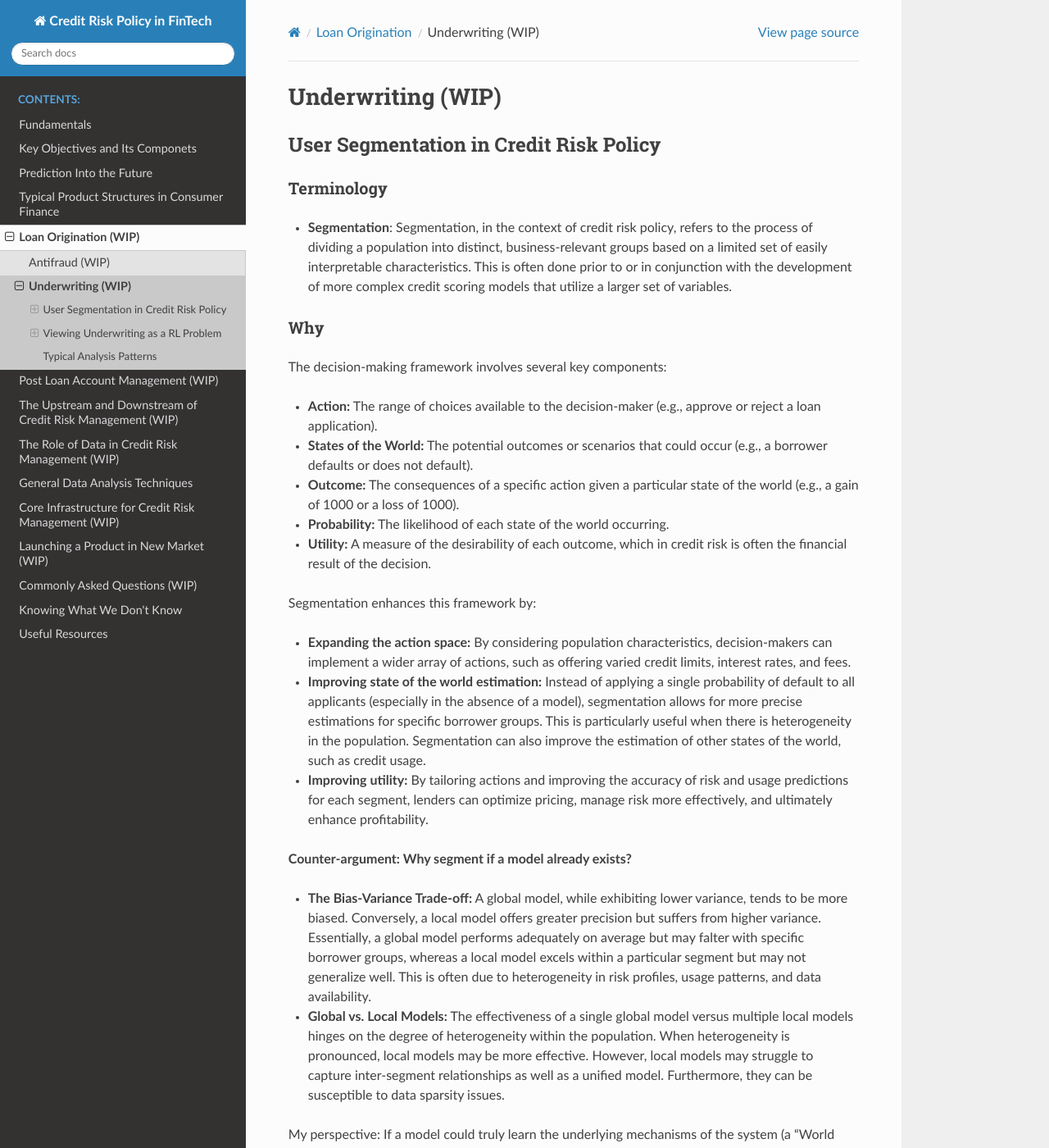
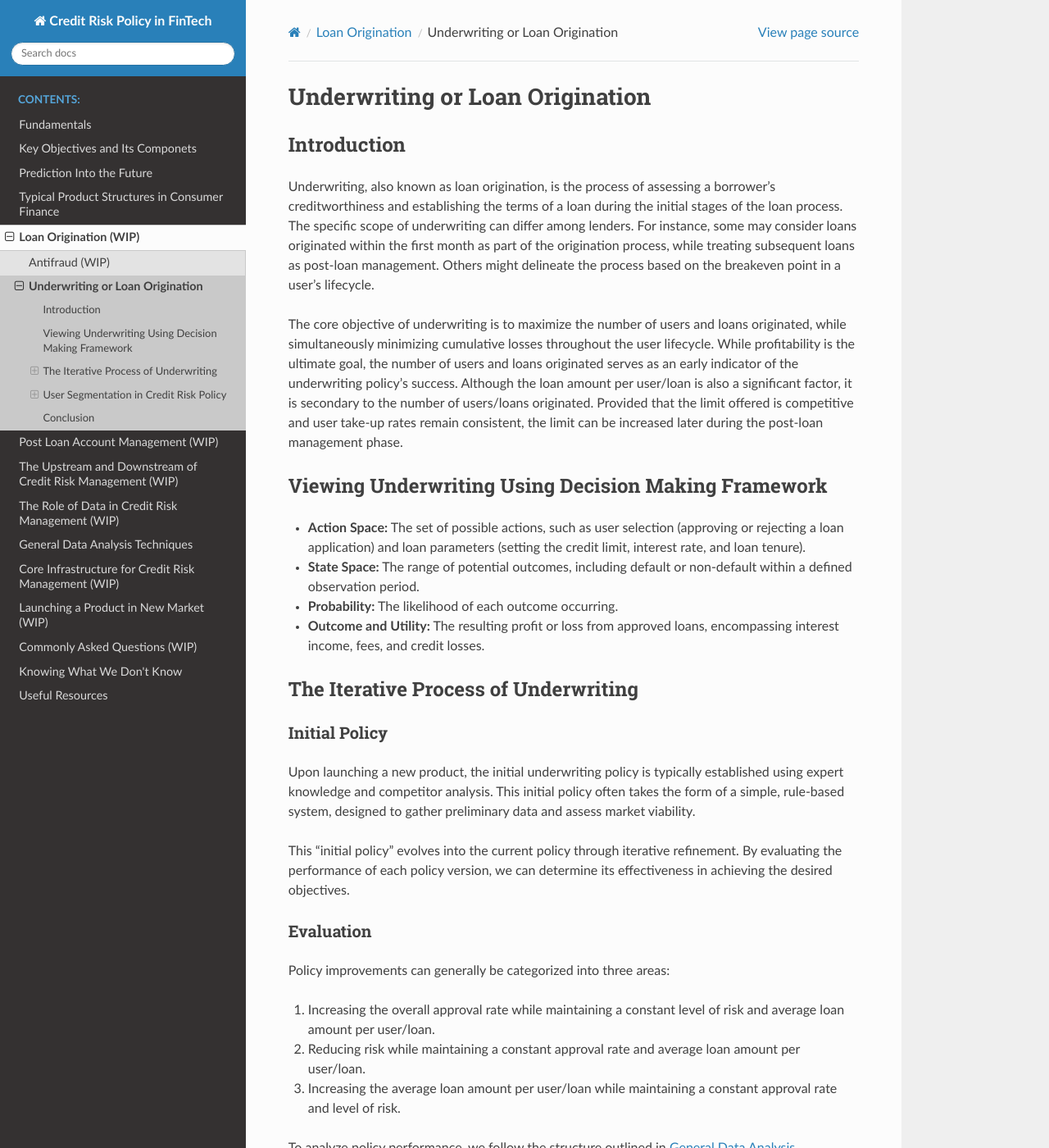
Before and after one commit to kychanbp/credit_risk_mgmt_fintech, a Sphinx documentation site: the page built from docs/source/loan_origination/underwriting.md, in a window 1280 px wide and 1400 px high. Shown: the whole window at 82% size. Built offline with Sphinx 7.4.7 and the Read the Docs theme 3.1.0, drawn with Linux system fonts in a browser that asks for light colours; pages that are not in the unit, such as notebooks, are missing from menus; some of the changed text lies outside the part shown.

Commit message:
updated underwriting and change the name of risk metrix to risk metrics

```diff
--- a/docs/source/loan_origination/underwriting.md
+++ b/docs/source/loan_origination/underwriting.md
@@ -1,4 +1,63 @@
-# Underwriting (WIP)
+# Underwriting or Loan Origination
+
+## Introduction
+
+Underwriting, also known as loan origination, is the process of assessing a borrower's creditworthiness and establishing the terms of a loan during the initial stages of the loan process. The specific scope of underwriting can differ among lenders. For instance, some may consider loans originated within the first month as part of the origination process, while treating subsequent loans as post-loan management. Others might delineate the process based on the breakeven point in a user's lifecycle.
+
+The core objective of underwriting is to maximize the number of users and loans originated, while simultaneously minimizing cumulative losses throughout the user lifecycle. While profitability is the ultimate goal, the number of users and loans originated serves as an early indicator of the underwriting policy's success. Although the loan amount per user/loan is also a significant factor, it is secondary to the number of users/loans originated. Provided that the limit offered is competitive and user take-up rates remain consistent, the limit can be increased later during the post-loan management phase.
+
+## Viewing Underwriting Using Decision Making Framework
+
+- **Action Space:** The set of possible actions, such as user selection (approving or rejecting a loan application) and loan parameters (setting the credit limit, interest rate, and loan tenure).
+- **State Space:** The range of potential outcomes, including default or non-default within a defined observation period.
+- **Probability:** The likelihood of each outcome occurring.
+- **Outcome and Utility:** The resulting profit or loss from approved loans, encompassing interest income, fees, and credit losses.
+
+## The Iterative Process of Underwriting
+
+### Initial Policy
+
+Upon launching a new product, the initial underwriting policy is typically established using expert knowledge and competitor analysis. This initial policy often takes the form of a simple, rule-based system, designed to gather preliminary data and assess market viability.
+
+This "initial policy" evolves into the current policy through iterative refinement. By evaluating the performance of each policy version, we can determine its effectiveness in achieving the desired objectives.
+
+### Evaluation
+
+Policy improvements can generally be categorized into three areas:
+
+1. Increasing the overall approval rate while maintaining a constant level of risk and average loan amount per user/loan.
+2. Reducing risk while maintaining a constant approval rate and average loan amount per user/loan.
+3. Increasing the average loan amount per user/loan while maintaining a constant approval rate and level of risk.
+
+To analyze policy performance, we follow the structure outlined in [General Data Analysis Techniques](../data_analysis.md):
+
+1. **Clearly define the objective:** Does the current policy outperform the previous policy in any of the three areas mentioned above?
+2. **Clearly define the metrics:**
+    1. Risk: First Payment Default (FPD), 3-Month First Payment Default (3FPD), Vintage Analysis
+    2. Approval rate: Number of approved users divided by the total number of unique applications.
+    3. Loan amount per user/loan: Average loan amount per approved user/loan.
+    4. For a comprehensive list of metrics, refer to [Commonly Used Risk Metrics](../key_objective/risk_metrics.md).
+3. **Hypothesis:**
+    1. During policy evaluation, various scenarios (sub-problems) may arise. For example, risk may increase, the approval rate may decrease, or the loan amount per user/loan may decrease.
+    2. For each identified sub-problem, formulate a hypothesis and validate it using the methods described in [General Data Analysis Techniques](../data_analysis.md).
+
+### Iteration and Testing
+
+Following the identification of the root cause of policy performance-whether an improvement or a degradation-the policy can be iterated upon. This involves either reinforcing the promising direction or pivoting to a new approach.
+
+Underwriting policies often employ a layered structure: first, a series of hard rejection rules are applied; then, user segmentation is performed; and finally, model-based segmentation is used. Subsequently, each user is assigned a risk tier. The credit limit is then determined based on the assigned risk tier, as well as other factors such as the user's income.
+
+Policy iteration is often guided by the following questions and observations that arise during the evaluation phase:
+
+- How can we improve our risk model to increase approval rates and/or reduce risk?
+- What additional data sources can we leverage to enhance our risk model?
+- Could relaxing our hard rejection rules lead to a higher approval rate?
+- How can we refine user segmentation to provide more tailored experiences for different user groups?
+- Would increasing the credit limit improve user conversion rates?
+- Would offering longer loan tenures increase user conversion rates and/or the average loan amount per user?
+- How would adjusting interest rates impact user conversion rates and risk?
+
+After the policy is iterated, it is tested again using the same process as the initial policy evaluation.
 
 ## User Segmentation in Credit Risk Policy
 
@@ -56,24 +115,6 @@ In my experience, segmentation is most valuable when a robust risk model is eith
 
 Segmentation is an iterative process; a simple initial segmentation can be refined based on subsequent testing results.
 
----
+## Conclusion
 
-## Viewing Underwriting as a RL Problem
-
-For a detailed discussion of reinforcement learning in credit risk management, see [Decision Making](../fundamentals/decision_making.md).
-
-|Component|Description|
-|---------|-----------|
-|Objective|Maximize the long-term cumulative profitability of the loan portfolio while maintaining acceptable risk levels|
-|Reward Signal|The realized profit or loss from approved loans, including interest income, fees, and credit losses|
-|State Space|Applicant characteristics (demographics, financials, credit history) and risk assessment metrics (application score, bureau data)|
-|Action Space|Lending decisions (approve/reject) and loan parameters (credit limit, interest rate, tenure)|
-|Policy|A decision-making framework that maps applicant states to lending actions|
-
-### Trial-and-Error Search
-
-The underwriting process involves significant amount of trial-and-error search. Since new applicants have no relationship with the company, it is more "clean" to test new underwriting criteria on them compared to existing customers.
-
-While there are theoretically infinite possible underwriting criteria to evaluate, effective search requires a systematic approach guided by data analysis, historical performance, and competitive intelligence. Similar to gradient descent optimization in mathematics, successful underwriting policy development relies on building intuition about promising directions to explore. This intuition comes from deep domain expertise and experience analyzing lending outcomes - skills that are challenging to codify or teach directly.
-
-## Typical Analysis Patterns
+This document outlines the underwriting process, emphasizing its iterative nature and the importance of user segmentation. Underwriting involves assessing creditworthiness and setting loan terms, with the goal of maximizing user and loan origination while minimizing losses. The process is viewed through a decision-making framework, considering actions, states, probabilities, and outcomes. The initial policy, often rule-based, evolves through evaluation and iteration, focusing on improving approval rates, reducing risk, and increasing loan amounts. User segmentation is crucial, especially when robust risk models are lacking, allowing for tailored actions and improved risk estimation. Segmentation is an iterative process, starting simple and refining based on testing results.
```
Also changed, not shown: docs/source/key_objective/risk_metrics.md (renamed from docs/source/key_objective/risk_metrix.md).
